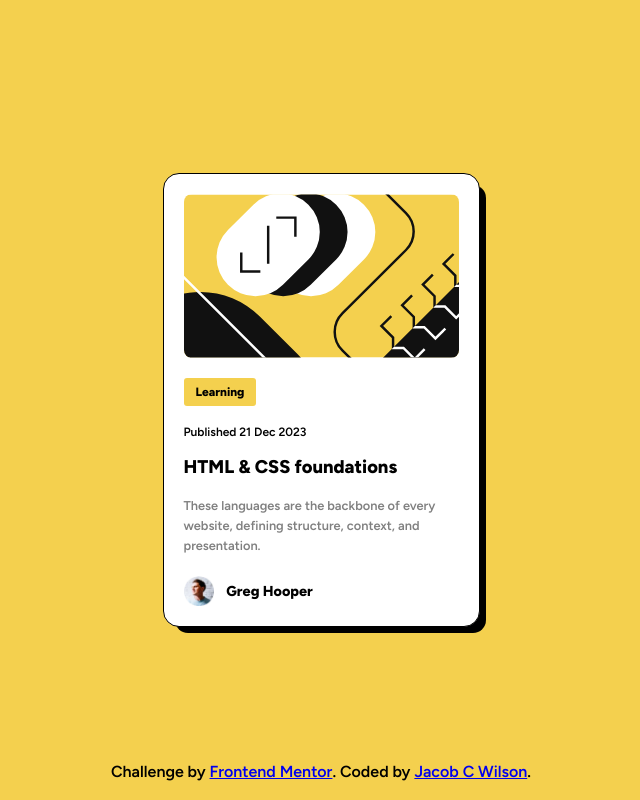
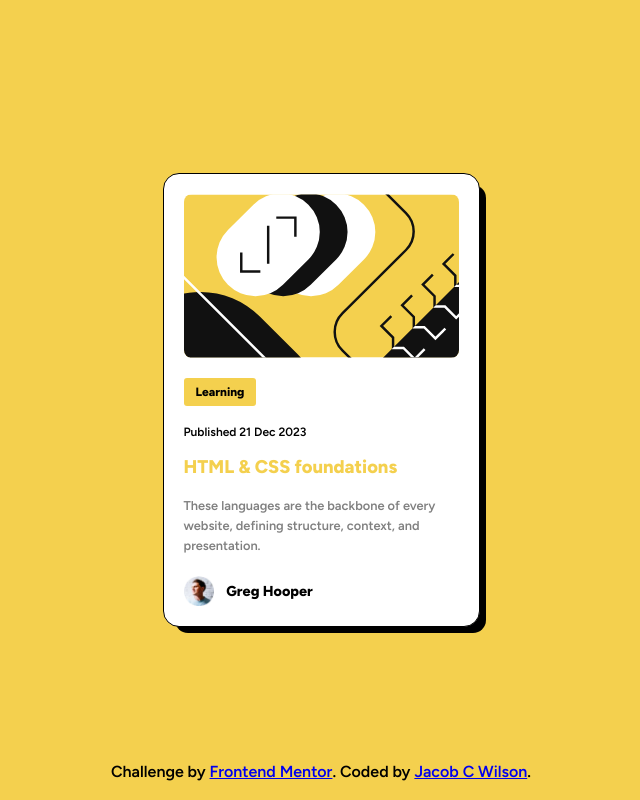
Before and after one commit to fullspeccoder-frontendmentor/frontend-mentor-blog-preview-card, a plain HTML site: page index.html in a window 1280 px wide. In both pictures the pointer is over the element "HTML & CSS foundations". Shown: the whole page, without its empty margins (319-959 px from the left). Drawn offline with Linux system fonts and the light colour scheme.

Commit message:
Fixed active states issue

```diff
--- a/style.css
+++ b/style.css
@@ -56,6 +56,10 @@ body {
   font-size: 1.15rem;
 }
 
+.card-heading:hover {
+  color: var(--body-background);
+}
+
 .card-text {
   line-height: 1.25rem;
   font-size: 0.8rem;
```
